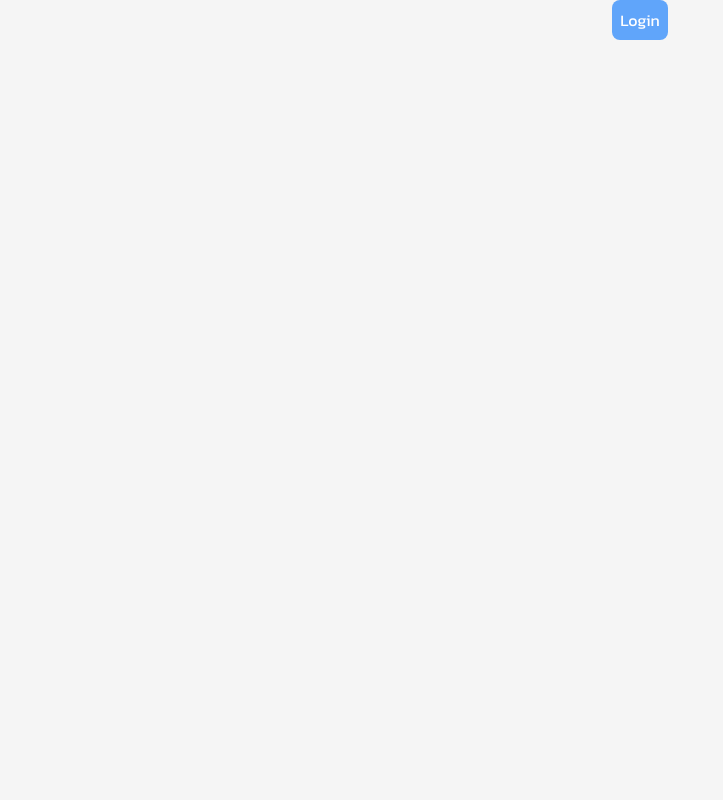
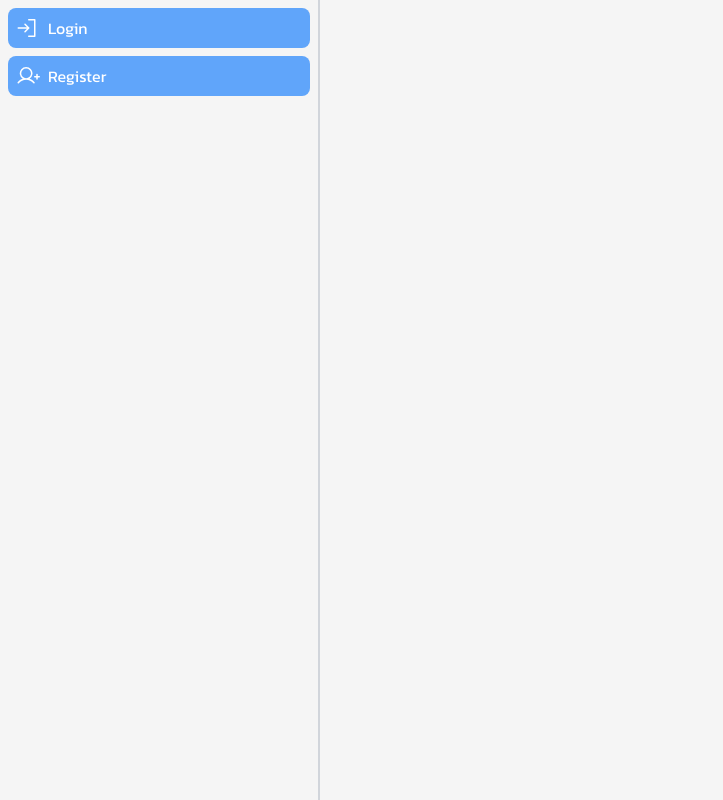
Before and after one commit to willotavio/post-ur-stuff-react-vite, a React (Vite) app: page / in a window 1280 px wide. Shown: the whole page, without its empty margins (0-723 px from the left). Built offline with nearby package versions, Linux system fonts and the light colour scheme.

Commit message:
feat: add SideBar in Home and fix post fetching

```diff
--- a/src/components/AddPostForm.tsx
+++ b/src/components/AddPostForm.tsx
@@ -15,6 +15,7 @@ export const AddPostForm = ({ callback }: TProps) => {
     const [formErrors, setFormErrors] = useState<Record<string, string | null>>({})
     const [serverMessage, setServerMessage] = useState("")
 
+    const formRef = useRef<HTMLFormElement>(null)
     const contentRef = useRef<HTMLTextAreaElement>(null)
 
     const handleContentRef = () => {
@@ -78,6 +79,7 @@ export const AddPostForm = ({ callback }: TProps) => {
             const response = await addPost(formData)
             if(response.isSuccessful) {
                 setServerMessage("Posted successfully")
+                formRef.current?.reset()
                 if(callback) {
                     callback()
                 }
@@ -90,14 +92,19 @@ export const AddPostForm = ({ callback }: TProps) => {
     }
 
     return(
-        <div className="flex flex-col gap-8 w-2/3 sm:w-[24rem] m-auto p-6 rounded-lg">
+        <div className="flex flex-col gap-8 w-2/3 sm:w-[24rem] p-6 rounded-lg">
             {
                 serverMessage
                 &&
                 <ErrorToast message={ serverMessage } icon={ XCircle } />
             }
-            <form className="flex flex-col gap-y-4 h-auto" onSubmit={(e) => handleSubmit(e)}>
-                <textarea ref={contentRef} className="focus:outline-none overflow-auto min-h-10 resize-none text-sm" maxLength={200} placeholder="wazzup?!" onChange={
+            <form className="flex flex-col gap-y-4 h-auto" ref={formRef} onSubmit={(e) => handleSubmit(e)}>
+                <textarea
+                    ref={contentRef}
+                    className="focus:outline-none overflow-auto min-h-10 resize-none text-sm bg-transparent"
+                    maxLength={200}
+                    placeholder="wazzup?!"
+                    onChange={
                         (e) => {
                             handleContentRef()
                             const result = validateContent(e.target.value)
@@ -108,7 +115,8 @@ export const AddPostForm = ({ callback }: TProps) => {
                             }
                             setFormErrors({ ...formErrors, contentError })
                         }
-                }></textarea>
+                    }>
+                </textarea>
                 <div className="grid grid-cols-2 items-center">
                     <small className={`text-xs ${formErrors.contentError && "text-red-500"}`}>{formData.content && formData.content.length > 0 ? formData.content?.length : 0}</small>
                     <div className="ml-auto hover:cursor-pointer" title="Post visibility" onClick={ () => toggleVisibility() }>{
--- a/src/components/SideBar.tsx
+++ b/src/components/SideBar.tsx
@@ -3,7 +3,8 @@ import { useIsAuth } from "../hooks/useIsAuth"
 import { AddPostForm } from "./AddPostForm"
 import { Modal } from "./ui/Modal"
 import { logout } from "../services/api/user"
-import { Gear, NotePencil, SignOut, User } from "@phosphor-icons/react"
+import { Gear, NotePencil, SignIn, SignOut, User, UserPlus } from "@phosphor-icons/react"
+import { Link } from "react-router-dom"
 
 export const SideBar = () => {
     const [isOpen, setIsOpen] = useState(false)
@@ -19,7 +20,7 @@ export const SideBar = () => {
         <div className="flex flex-col gap-2 border-solid border-r-2 border-gray-300 p-2 h-full">
             {
                 isLoggedIn
-                &&
+                ?
                 <>
                     <button
                         className="button-default flex flex-row gap-2 justify-center sm:justify-normal">
@@ -55,6 +56,17 @@ export const SideBar = () => {
                         <p className="hidden sm:block">Logout</p>
                     </button>
                 </>
+                :
+                <>
+                    <Link className="button-default flex flex-row gap-2 justify-center sm:justify-normal" to={"/login"}>
+                        <SignIn size={24} />
+                        <p className="hidden sm:block">Login</p>
+                    </Link>
+                    <Link className="button-default flex flex-row gap-2 justify-center sm:justify-normal" to={"/register"}>
+                        <UserPlus size={24} />
+                        <p className="hidden sm:block">Register</p>
+                    </Link>
+                </>
             }
         </div>
     )
--- a/src/pages/Home.tsx
+++ b/src/pages/Home.tsx
@@ -1,69 +1,57 @@
-import { logout } from "../services/api/user"
-import { Link } from "react-router-dom"
 import { useIsAuth } from "../hooks/useIsAuth"
 import { useEffect, useState } from "react"
-import { Modal } from "../components/ui/Modal"
 import { AddPostForm } from "../components/AddPostForm"
 import { getAllPublicPosts } from "../services/api/post"
 import { Post } from "../constants/types/post"
 import { PostList } from "../components/PostList"
+import { SideBar } from "../components/SideBar"
 
 export const Home = () => {
-    const [isOpen, setIsOpen] = useState(false)
-
     const isLoggedIn = useIsAuth()
 
     const [postList, setPostList] = useState<Post[]>([])
     useEffect(() => {
+        if(isLoggedIn) {
+            fetchPosts()
+        }
+    }, [isLoggedIn])
+
+    const fetchPosts = () => {
         async function getPosts() {
             const response = await getAllPublicPosts();
             if(response.isSuccessful) {
-                var tempPostList: Post[] = response.responseBody.posts
-                tempPostList.sort((a, b) => {
+                var newPostList: Post[] = response.responseBody.posts
+                newPostList.sort((a, b) => {
                     return Date.parse(b.createdAt.toString()) - Date.parse(a.createdAt.toString())
                 })
-                setPostList(tempPostList)
+                setPostList(newPostList)
             }
         }
-        if(isLoggedIn) {
         getPosts()
-        }
-    }, [postList, isLoggedIn])
-
-    const logoutUser = async () => {
-        const result = await logout()
-        console.log(result)
     }
 
     return(
-        <div className="flex flex-col items-center gap-4">
+        <div className="grid grid-cols-4 min-h-screen">
+            <div className="col-span-1">
+                <SideBar />
+            </div>
+            <div className="flex flex-col items-center gap-4 col-span-2">
                 {
                     isLoggedIn
                     ? <>
-                    <button className="button-default" onClick={ () => logoutUser() }>Logout</button>
-                    <button className="button-default" onClick={() => setIsOpen(!isOpen)}>New post</button>
-                    {
-                        isOpen
-                        &&
-                        <Modal setIsOpen={ setIsOpen } >
-                            <div>
                         <AddPostForm callback={() => {
-                                    setIsOpen(false)
-                                    setPostList([])
+                            fetchPosts()
                         }} />
-                            </div>
-                        </Modal>
-                    }
-
                         <PostList postList={postList} />
                     </>
 
-                : <>
-                    <Link className="button-default" to={"/login"}>Login</Link>
+                    :
+                    <>
                     </>
                 }
                 <br />
 
             </div>
+        </div>
     )
 }
```
Lines whose indentation alone changed are shown as unchanged.
